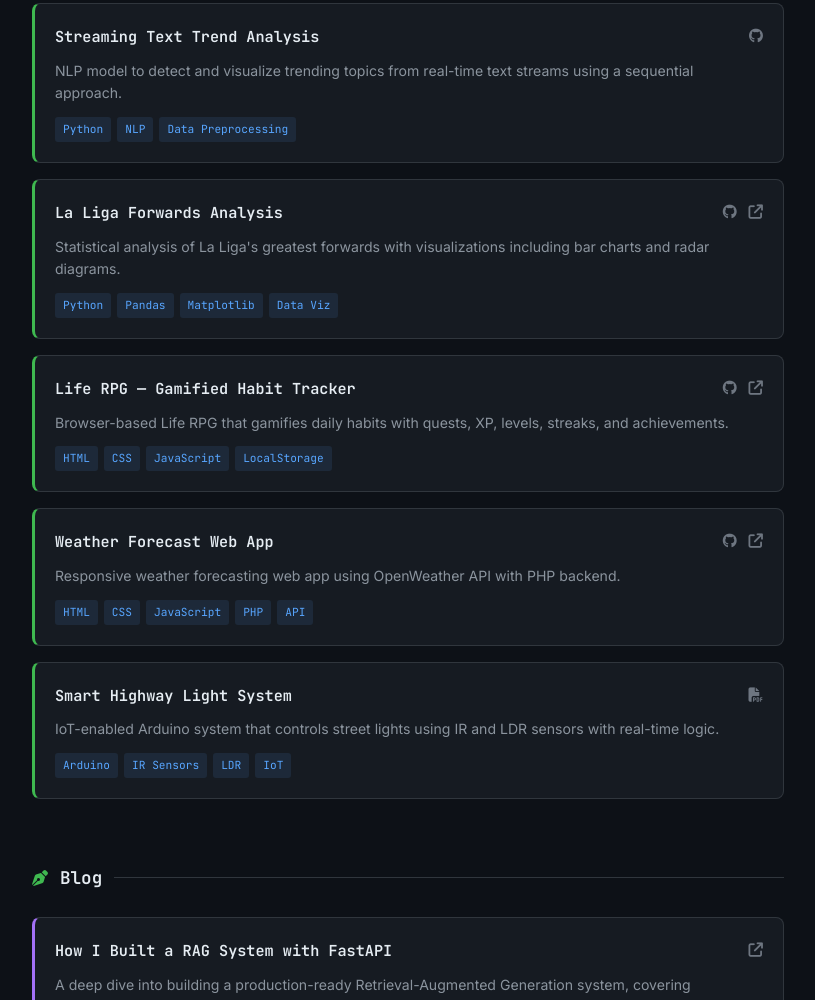
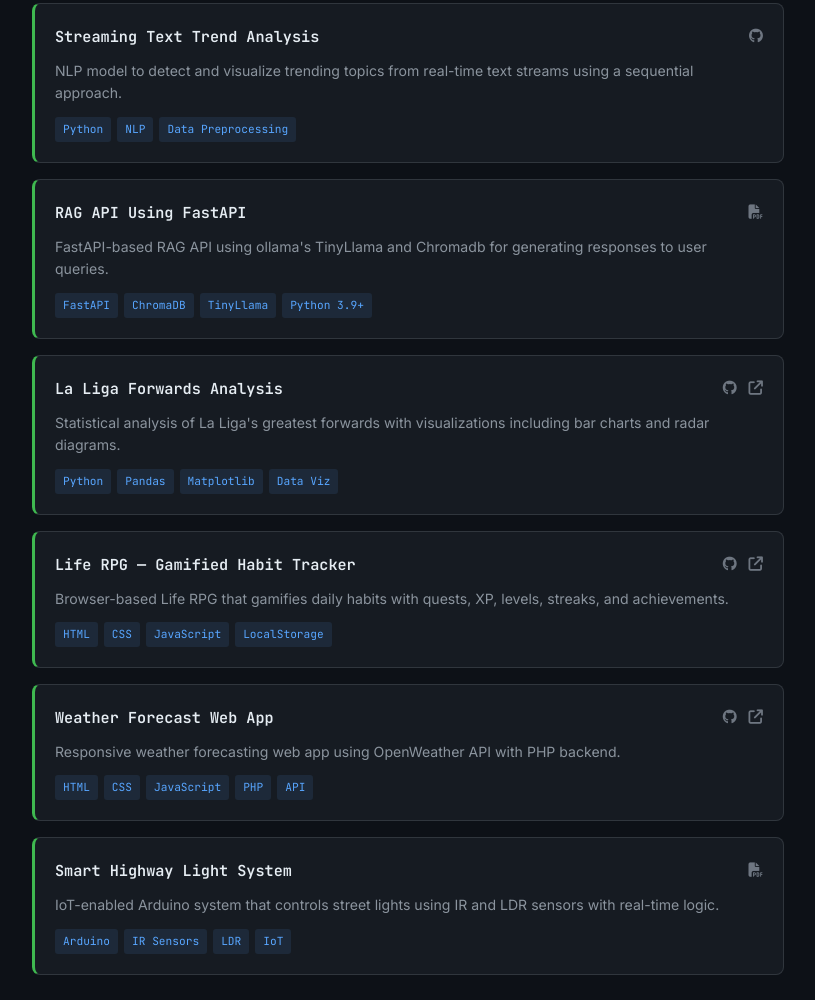
Before and after one commit to danishsyed-dev/SYED_DANISH_ALI, a plain HTML site: page index.html in a window 1280 px wide. Shown: the part 2069-3069 px from the top of the page, without its empty margins (232-1047 px from the left). Drawn offline with Linux system fonts and the light colour scheme.

Commit message:
Add RAG API Using FastAPI project to portfolio
Added a new project entry for a FastAPI-based RAG API utilizing TinyLlama and ChromaDB. Includes project description, technologies used, and a link to the GitHub repository.

```diff
--- a/index.html
+++ b/index.html
@@ -1095,6 +1095,24 @@
 
         <article class="project-item">
           <div class="project-header">
+            <h3 class="project-title">RAG API Using FastAPI</h3>
+            <div class="project-links">
+              <a href="http://github.com/danishsyed-dev/RAG-API/" target="_blank" title="View Repository"><i
+                  class="fa-solid fa-file-pdf"></i></a>
+            </div>
+          </div>
+          <p class="project-desc">FastAPI-based RAG API using ollama's TinyLlama and Chromadb for generating responses
+            to user queries.</p>
+          <div class="project-tech">
+            <span class="tech-tag">FastAPI</span>
+            <span class="tech-tag">ChromaDB</span>
+            <span class="tech-tag">TinyLlama</span>
+            <span class="tech-tag">Python 3.9+</span>
+          </div>
+        </article>
+
+        <article class="project-item">
+          <div class="project-header">
             <h3 class="project-title">La Liga Forwards Analysis</h3>
             <div class="project-links">
               <a href="https://github.com/danishsyed-dev/la-liga-forwards-analysis" target="_blank"
```
